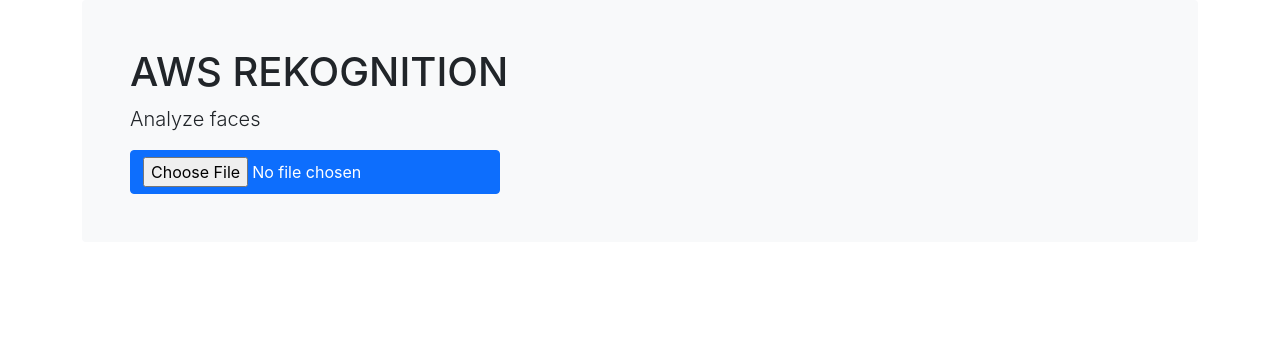
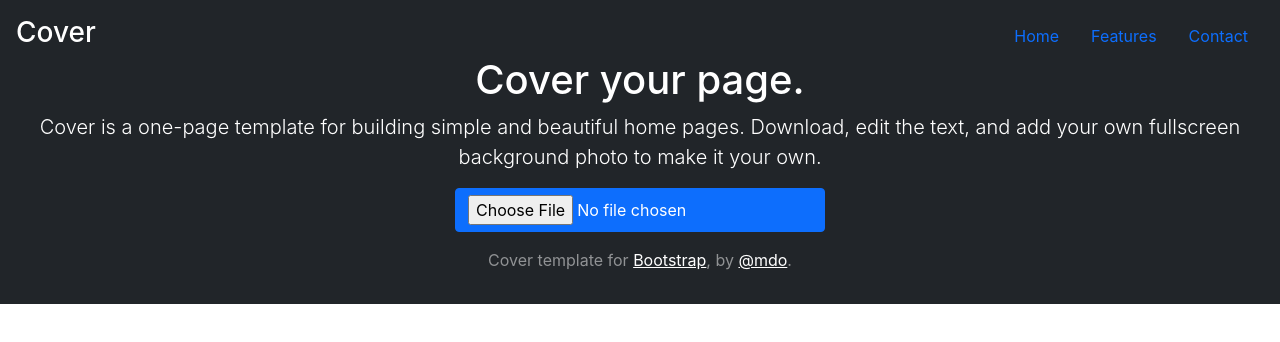
Before and after one commit to micael-jerry/react-rekognition, a React (Create React App) app: page / in a window 1280 px wide. Shown: the top 342 px of the page. Built offline with nearby package versions, Linux system fonts and the light colour scheme.

Commit message:
add Home page

```diff
--- a/src/App.tsx
+++ b/src/App.tsx
@@ -1,9 +1,35 @@
 import './App.css';
 import Page from "./Components/Page";
+import Home from "./Components/Home/Home";
+import { useState } from 'react';
+import { imageType, resultType } from './Components/type';
 
 function App() {
+    const [renderHome,setRenderHome] = useState<boolean>(true);
+    const [image, setImage] = useState<imageType>(null);
+    const [result, setResult] = useState<resultType>(undefined);
+
     return (
-        <Page/>
+        <>
+            {
+                (renderHome === true) ? (
+                    <Home
+                        image={image}
+                        setImage={setImage}
+                        result={result}
+                        setResult={setResult}
+                        changePage={setRenderHome}
+                    />
+                ) : (
+                    <Page
+                        image={image}
+                        setImage={setImage}
+                        result={result}
+                        setResult={setResult}
+                    />
+                )
+        }
+        </>
     );
 }
 
--- /dev/null
+++ b/src/Components/Home/Home.tsx
@@ -0,0 +1,49 @@
+import React from "react";
+import InputImage from "../InputImage";
+import { imageType, resultType } from "../type";
+
+type pageProps = {
+    image:imageType;
+    setImage: (param: imageType) => void;
+    result: resultType;
+    setResult: (param: resultType) => void;
+    changePage: (param: boolean) => void;
+}
+
+const Home: React.FC<pageProps> = (props) => {
+    const { image,setImage,result,setResult, changePage} = props
+    return(
+        <div className="d-flex h-100 text-center text-white bg-dark">
+            <div className="cover-container d-flex w-100 h-100 p-3 mx-auto flex-column">
+                <header className="mb-auto">
+                    <div>
+                        <h3 className="float-md-start mb-0">Cover</h3>
+                        <nav className="nav nav-masthead justify-content-center float-md-end">
+                            <a className="nav-link active" aria-current="page" href="#">Home</a>
+                            <a className="nav-link" href="#">Features</a>
+                            <a className="nav-link" href="#">Contact</a>
+                        </nav>
+                    </div>
+                </header>
+
+                <main className="px-3">
+                    <h1>Cover your page.</h1>
+                    <p className="lead">Cover is a one-page template for building simple and beautiful home pages. Download, edit the text, and add your own fullscreen background photo to make it your own.</p>
+                    <p className="lead">
+                    <InputImage
+                        setImage={setImage}
+                        setResult={setResult}
+                        changePage={changePage}
+                    />
+                    </p>
+                </main>
+
+                <footer className="mt-auto text-white-50">
+                    <p>Cover template for <a href="https://getbootstrap.com/" className="text-white">Bootstrap</a>, by <a href="https://twitter.com/mdo" className="text-white">@mdo</a>.</p>
+                </footer>
+            </div>
+        </div>
+    )
+}
+
+export default Home;
--- a/src/Components/InputImage.tsx
+++ b/src/Components/InputImage.tsx
@@ -3,12 +3,13 @@
 import {imageType, resultType} from "./type";
 
 type InputImageProps = {
-    setImage: (param: imageType) => void;
-    setResult: (param: resultType) => void
+    setImage: (params: imageType) => void;
+    setResult: (params: resultType) => void;
+    changePage?: (params: boolean) => void;
 }
 
 const InputImage: React.FC<InputImageProps> = (props) => {
-    const {setImage, setResult} = props;
+    const {setImage, setResult , changePage} = props;
 
     const getImage = async (e: React.ChangeEvent<HTMLInputElement>) => {
         if (e.target.files == null) {
@@ -67,6 +68,9 @@
             <input type={"file"} accept={"image/*,.png,.jpg,.jpeg"}
                    className="btn btn-primary"
                    onChange={async (e: React.ChangeEvent<HTMLInputElement>) => {
+                    if(changePage !== undefined) {
+                        changePage(false);
+                    }
                        await getImage(e);
                        ProcessImage(e);
                    }}
--- a/src/Components/Page.tsx
+++ b/src/Components/Page.tsx
@@ -1,12 +1,16 @@
-import React, {useState} from "react";
 import RenderImage from "./RenderImage";
 import {resultType, imageType} from "./type";
 import InputImage from "./InputImage";
 
-const Page: React.FC<{}> = () => {
-    const [image, setImage] = useState<imageType>(null);
-    const [result, setResult] = useState<resultType>(undefined);
+type pageProps = {
+    image:imageType;
+    setImage: (param: imageType) => void;
+    result: resultType;
+    setResult: (param: resultType) => void;
+}
 
+const Page: React.FC<pageProps> = (props) => {
+    const { image,setImage,result,setResult} = props
     return (
         <div>
             <div className={"container"}>
--- a/src/Components/RenderImage.tsx
+++ b/src/Components/RenderImage.tsx
@@ -1,6 +1,7 @@
 import React from "react";
 import Result from "./Result";
 import {DisplayImageProps} from "./type";
+import '../style/RenderImage.css'
 
 const RenderImage: React.FC<DisplayImageProps> = (props: DisplayImageProps) => {
     const {image, result} = props;
@@ -10,9 +11,20 @@
                 ? (
                     <>
                         <hr className="featurette-divider"/>
-                        <div className="row featurette">
-                            <div className="col-md-7 order-md-2">
-                                <h2 className="featurette-heading">Face<span className="text-muted">description</span>
+                        <div className="row">
+                            <div className="col-md-5 text-center">
+                                <img
+                                    className="image bd-placeholder-img bd-placeholder-img-lg featurette-image img-fluid mx-auto"
+                                    width={"500"}
+                                    height={"500"}
+                                    src={image}
+                                    alt={"face"}
+                                />
+                            </div>
+                            <div className="col-md-7">
+                                <h2 className="featurette-heading">
+                                    Face
+                                    <span className="text-muted"> description</span>
                                 </h2>
                                 {
                                     (result === undefined || result === null) ?
@@ -20,26 +32,18 @@
                                             (
                                                 <>
                                                     <div className="px-4 py-5 my-5 text-center">
-                                                        Chargement
+                                                        <div className="d-flex justify-content-center">
+                                                            <div className="spinner-border" role="status"></div>
+                                                        </div>
                                                     </div>
                                                 </>
                                             ) : (
                                                 <>
                                                     <div className="px-4 py-5 my-5 text-center">
-                                                        <h1 className="display-5 fw-bold">Error</h1>
-                                                        <div className="col-lg-6 mx-auto">
-                                                            <p className="lead mb-4">
-                                                                Blocage d’une requête multiorigine (Cross-Origin Request) :
-                                                                la politique
-                                                                « Same Origin » ne permet pas de consulter la ressource
-                                                                distante
-                                                            </p>
-                                                            <div
-                                                                className="d-grid gap-2 d-sm-flex justify-content-sm-center">
-                                                                <button type="button"
-                                                                        className="btn btn-outline-secondary btn-lg px-4">Secondary
-                                                                </button>
-                                                            </div>
+                                                        <div className="alert alert-dismissible" role="alert">
+                                                            <h4 className="alert-heading">Network Error</h4>
+                                                            <hr/>
+                                                            <p className="mb-0">The network connection is lost</p>
                                                         </div>
                                                     </div>
                                                 </>
@@ -54,15 +58,6 @@
                                         )
                                 }
                             </div>
-                            <div className="col-md-5 order-md-1">
-                                <img
-                                    className="bd-placeholder-img bd-placeholder-img-lg featurette-image img-fluid mx-auto"
-                                    width={"500"}
-                                    height={"500"}
-                                    src={image}
-                                    alt={"face"}
-                                />
-                            </div>
                         </div>
                         <hr className="featurette-divider"/>
                     </>
--- a/src/Components/Result.tsx
+++ b/src/Components/Result.tsx
@@ -7,17 +7,27 @@
         <div className="list-group list-group-flush border-bottom">
             <div className="list-group-item list-group-item-action py-3 lh-tight">
                 {
-                    (result || []).map((item) =>
-                        (
-                            <>
+                    (result || []).map((item) => {
+                        let itemInItems = Object.entries(item[1]);
+                        return (
+                            <div key={item[0]}>
                                 <div className="d-flex w-100 align-items-center justify-content-between">
                                     <strong className="mb-1">{item[0]}</strong>
                                 </div>
-                                <div className="col-10 mb-1 small">
-                                    <small className="text-muted">{JSON.stringify(item[1])}</small>
-                                </div>
-                            </>
-                        ))
+                                {
+                                    (itemInItems || []).map((itemInItem) => {
+                                        return (
+                                            <div key={itemInItem[0]} className="col-10 mb-1 small">
+                                                <p>
+                                                    {itemInItem[0]}: <small className="text-muted">{""+itemInItem[1]}</small>
+                                                </p>
+                                            </div>
+                                        )
+                                    })
+                                }
+                            </div>
+                        )
+                    })
                 }
             </div>
         </div>
--- /dev/null
+++ b/src/style/RenderImage.css
@@ -0,0 +1,7 @@
+.alert-dismissible {
+    background-color: rgba(228, 90, 90, 0.466);
+}
+
+.image {
+    border-radius: 10px;
+}
```
